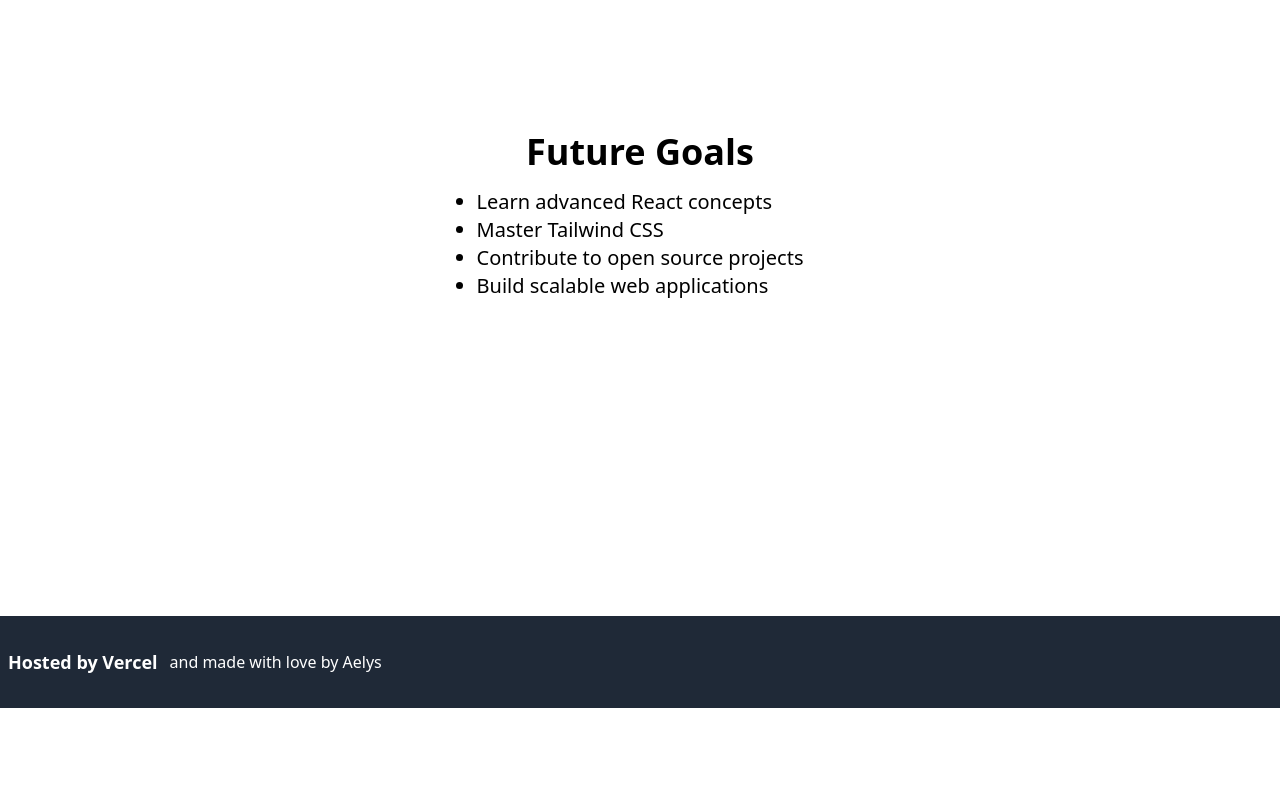
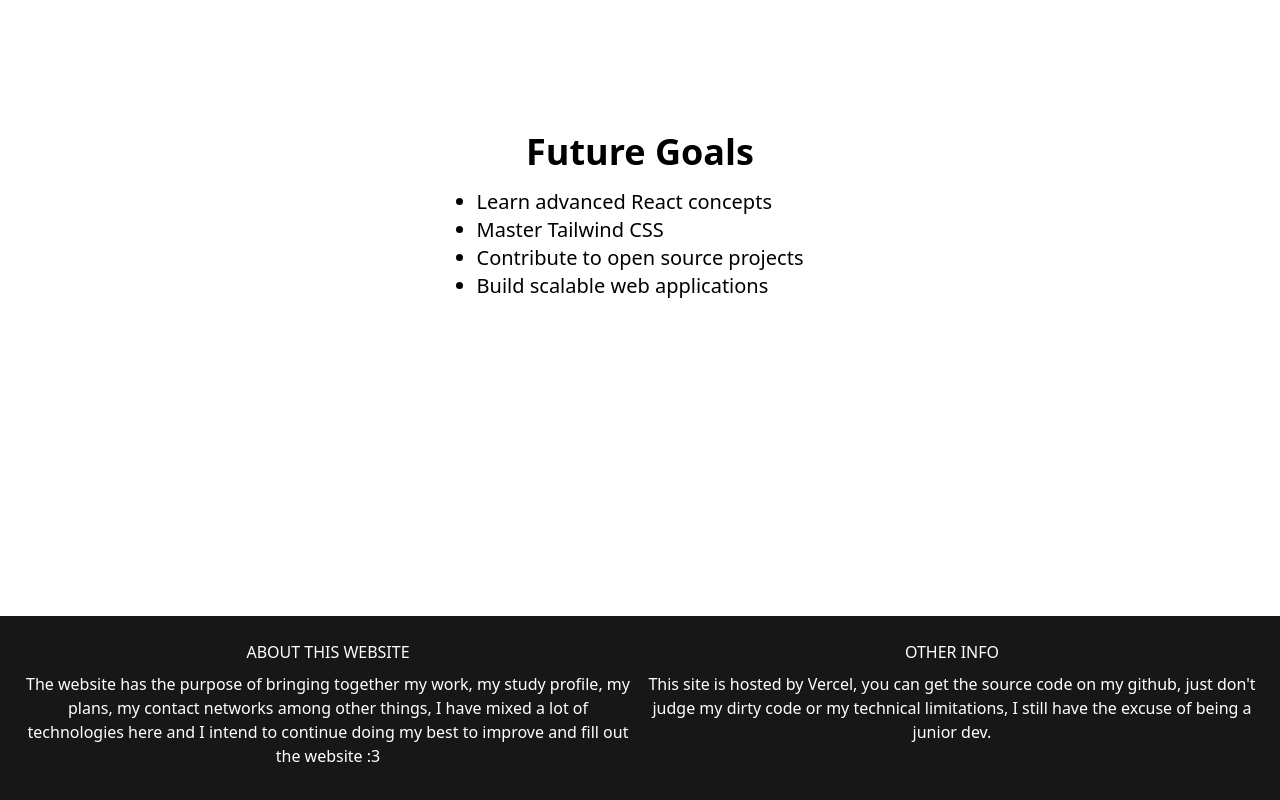
Before and after one commit to henriquejustee/aelys-old-personal-website, a React (Vite) app: page /future-goals in a window 1280 px wide. Shown: the part 248-1048 px from the top of the page. Before the commit the page ends 956 px from the top, so only its background shows below. Built offline with nearby package versions, Linux system fonts and the light colour scheme.

Commit message:
Refactor AboutMe and Footer components

```diff
--- a/src/components/About.tsx
+++ b/src/components/About.tsx
@@ -3,17 +3,19 @@ import { FaCat } from "react-icons/fa";
 
 export default function AboutMe() {
   return (
-    <div className="flex justify-center font-ubuntu animate-fade-in bg-gray-100 py-8 bg-cover bg-fixed bg-[url('../mountain_sunset.jpg')]" style={{ minHeight: 'calc(100vh - 64px)' }}>
+    <div className="flex justify-center items-center sm:p-5 font-ubuntu animate-fade-in bg-cover bg-fixed bg-[url('../mountain_sunset.jpg')]" style={{ minHeight: 'calc(100vh - 64px)' }}>
       <div className="container mx-auto">
         <div className="grid grid-cols-1 md:grid-cols-2">
           <div className="h-full">
-            <img className="opacity-80 md:ml-auto sm:hover:opacity-100 sm:hover:transition ease-in-out delay-150 sm:hover:-translate-y-1 sm:hover:scale-110 duration-300 " src="pfp2.png" height={300} width={500} alt="aelys_char" />
+            <img className="opacity-80 md:ml-auto sm:justify-end sm:hover:opacity-100 mr-24 sm:hover:transition ease-in-out delay-150 sm:hover:-translate-y-1 sm:hover:scale-110 duration-300 " src="pfp2.png" height={400} width={600} alt="aelys_char" />
           </div>
           <div className="mr-auto flex bg-gradient-to-r from-slate-800 to-transparent p-10  rounded opacity-90">
             <div className="">
-              <h1 className="text-white text-3xl uppercase"><FaCat />Aelys</h1>
-              <p className="text-white font-semibold mb-5">Backend Developer</p>
-              <p className="text-white">I'm a programming and information technology student with two years of experience
+              <h1 className="text-white text-4xl uppercase"><FaCat />Aelys</h1>
+              <p className="text-white font-semibold mb-5 text-2xl">Backend Developer</p>
+              <h3 className="text-white font-bold">When I first interacted with a computer, I was always been curious about how things are made from scratch, whether it be hardware or the very pixel you see in screens, that's when I started to slowly fall in love with tech.</h3>
+              <p className="text-white pt-2">A hot take, I firmly believe that in order to hone your craft, you'll have to sacrifice some of your free time. Fortunately, in my case, programming is my hobby and it just happens to be my profession.</p>
+              <p className="text-white pt-2">I'm a programming and information technology student with two years of experience
                   in frontend and backend projects. At the age of 16, I turned programming into both a
 hobby and a regular part of my routine, discovering my preference for backend
 development as it allows me to better filter and focus my efforts.
--- a/src/components/Footer.tsx
+++ b/src/components/Footer.tsx
@@ -1,10 +1,25 @@
+
+
+
 export default function Footer() {
   return (
-    <footer className="bg-gray-800 text-white py-8">
-      <div className="container mx-auto flex justify-between items-center">
-        <div className="flex items-center">
-          <span className="ml-2 text-lg font-semibold">Hosted by Vercel </span>
-          <span className='pl-3 font-light inline-block'>and made with love by Aelys</span>
+    <footer className="flex flex-col bg-neutral-900 text-center items-center text-white ">
+      <div className="container p-6 text-white">
+        <div className="grid gap-4 lg:grid-cols-2">
+          <div className="mb-6 md:mb-0">
+            <h5 className="mb-2 font-medium uppercase">About this website</h5>
+            <p className="mb-4">
+            The website has the purpose of bringing together my work, my study profile, my plans, my contact networks among other things, I have mixed a lot of technologies here and I intend to continue doing my best to improve and fill out the website :3
+            </p>
+          </div>
+
+          <div className="mb-6 md:mb-0">
+            <h5 className="mb-2 font-medium uppercase">Other info</h5>
+            <p className="mb-4">
+            This site is hosted by Vercel, you can get the source code on my github, just don't judge my dirty code or my technical limitations, I still have the excuse of being a junior dev.
+            </p>
+          </div>
+
         </div>
       </div>
     </footer>
--- a/src/components/Home.tsx
+++ b/src/components/Home.tsx
@@ -4,11 +4,11 @@ import { FaTwitter, FaInstagram, FaLinkedin, FaGithub, FaHeart} from 'react-icon
 
 export default function Home() {
     return (
-        <div className="animate-fade-in font-ubuntu flex flex-col items-center pt-20 relative justify-start bg-cover bg-fixed bg-[url('../mountain_sunset.jpg')]" style={{ minHeight: 'calc(100vh - 64px)'}}>
+        <div className="animate-fade-in font-ubuntu flex flex-col items-center  relative justify-center bg-cover bg-fixed bg-[url('../mountain_sunset.jpg')]" style={{ minHeight: 'calc(100vh - 64px)'}}>
             <div className="hover:scale-105 duration-300  p-7 rounded-lg max-w-xl md:max-w-3xl lg:max-w-3xl">
                 <img className="transition ease-in-out delay-150 hover:-translate-y-1 hover:scale-110 duration-300 rounded-full border-solid border-2 border-purple-500 w-32 h-32 mx-auto m-3 drop-shadow-xl" src="pfp2.png" alt="Profile picture" />
                 <h1 className="text-white text-4xl font-bold mb-4 text-center">Welcome to my website <span className='inline-block  text-red-600 align-middle'><FaHeart /></span></h1>
-                <p className="text-white">This website was made with <span className="font-extrabold"><a href="https://www.typescriptlang.org/">Typescript</a></span>, <span><a className="font-extrabold" href='https://react.dev/'>React</a></span> and <span><a className="font-extrabold" href='https://tailwindcss.com/'>TailwindCSS</a></span>, Here you can check my socials, stack, projects, curriculum and etc!</p>
+                <p className="text-white">This website was made with <span className="font-extrabold"><a href="https://www.typescriptlang.org/">Typescript</a></span>, <span><a className="font-extrabold" href='https://react.dev/'>React</a></span> and <span><a className="font-extrabold" href='https://tailwindcss.com/'>TailwindCSS</a></span>, Here you can check my socials, projects, curriculum and more... Feel free to explore it! obs : it's still under development~</p>
             </div>
 
             <div className="flex justify-center space-x-4 mt-4 md:space-x-8 lg:space-x-12">
```
